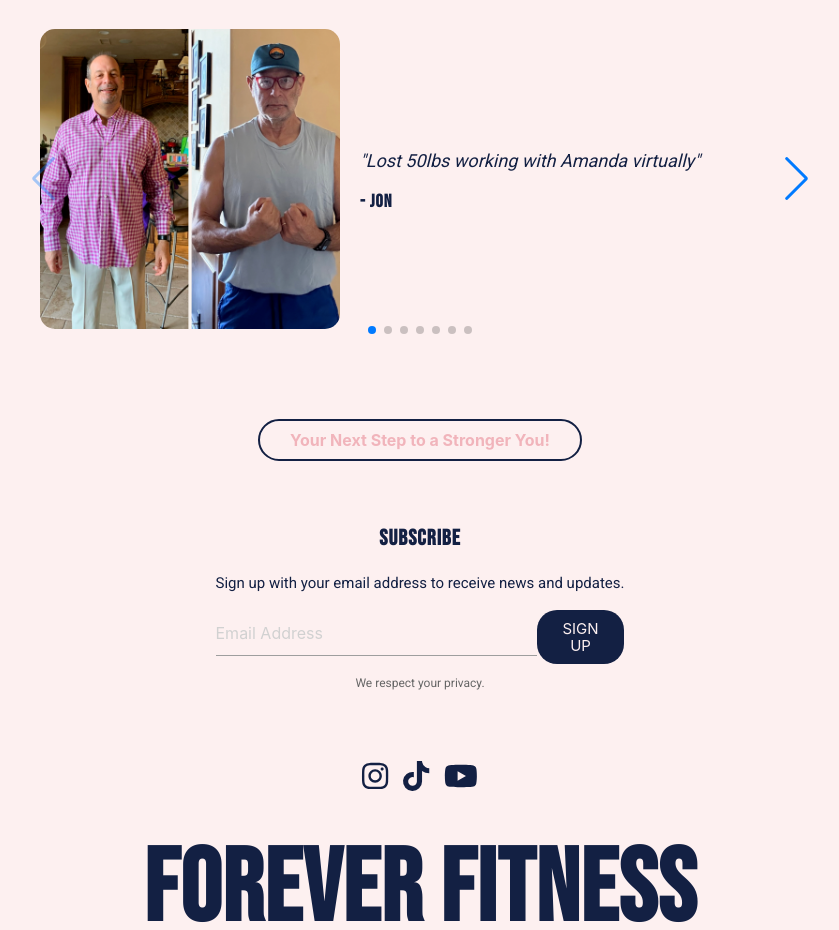
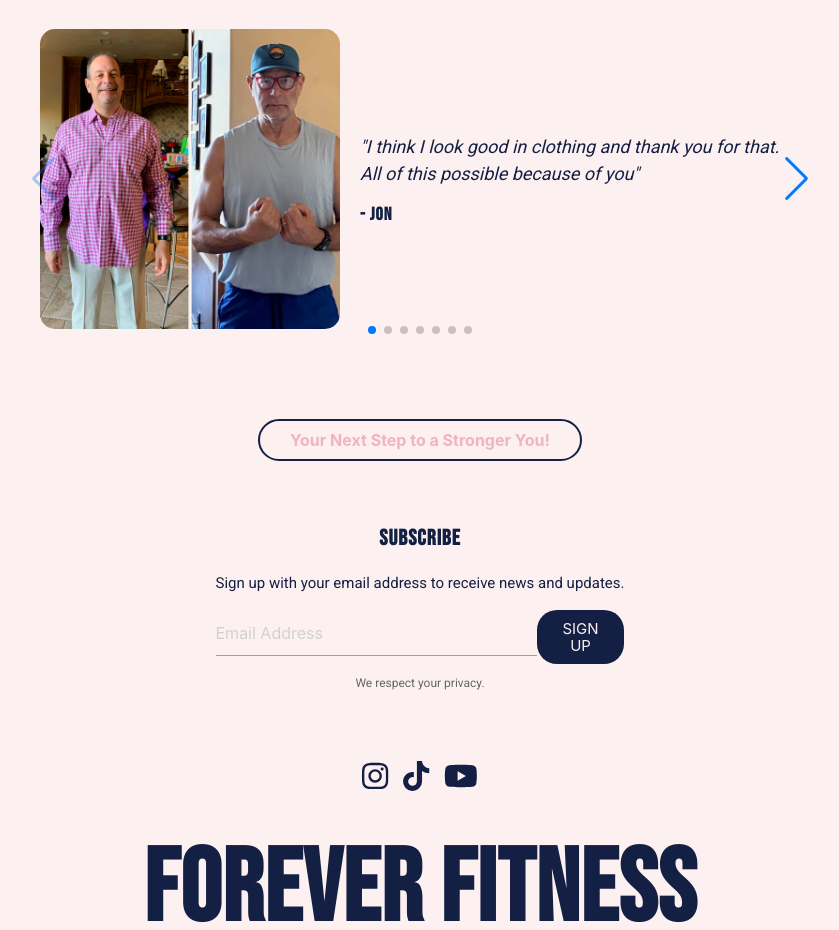
Before and after one commit to Barefootjiggy/TAJ-F, a React (Create React App) app: page / in a window 1280 px wide. Shown: the part 2080-3010 px from the top of the page, without its empty margins (220-1059 px from the left). Built offline with nearby package versions, Linux system fonts and the light colour scheme; no server answers.

Commit message:
Jon testiomonial update

```diff
--- a/src/components/TestimonialCarousel/TestimonialCarousel.tsx
+++ b/src/components/TestimonialCarousel/TestimonialCarousel.tsx
@@ -9,7 +9,7 @@
 const testimonials = [
   {
     name: "Jon",
-    text: "Lost 50lbs working with Amanda virtually",
+    text: "I think I look good in clothing and thank you for that. All of this possible because of you",
     image: "/JonTest.png"
   },
   {
```
